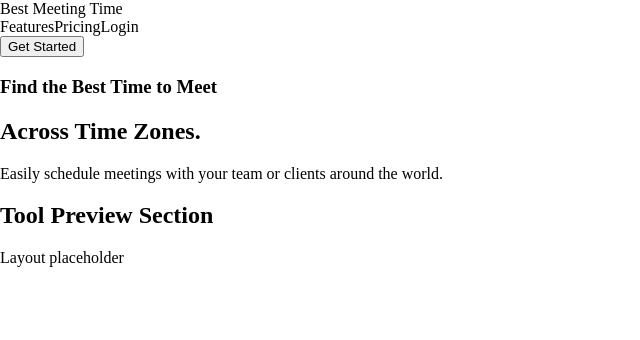
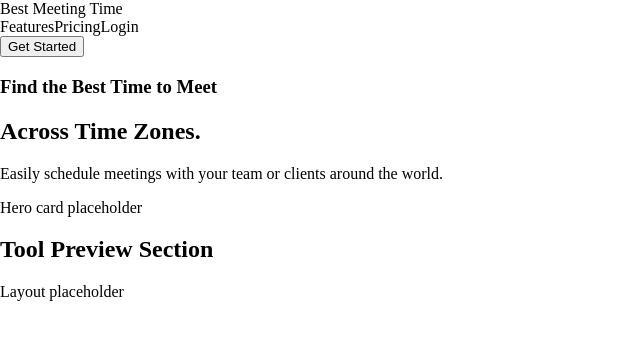
Before and after one commit to techtalk1282/Best-Meeting-Time, a Next.js app: page / in a window 1280 px wide. Shown: the top 340 px of the page, without its empty margins (0-640 px from the left). Built offline with nearby package versions, Linux system fonts and the light colour scheme.

Commit message:
ui(hero): add hero card wrapper placeholder

```diff
--- a/app/ui/HeroSection.tsx
+++ b/app/ui/HeroSection.tsx
@@ -27,6 +27,11 @@ export default function HeroSection() {
             Easily schedule meetings with your team or clients around the world.
           </p>
         </div>
+
+        {/* Hero Card Wrapper (placeholder) */}
+        <div aria-label="Hero Comparison Card">
+          <p>Hero card placeholder</p>
+        </div>
       </div>
     </section>
   );
```
